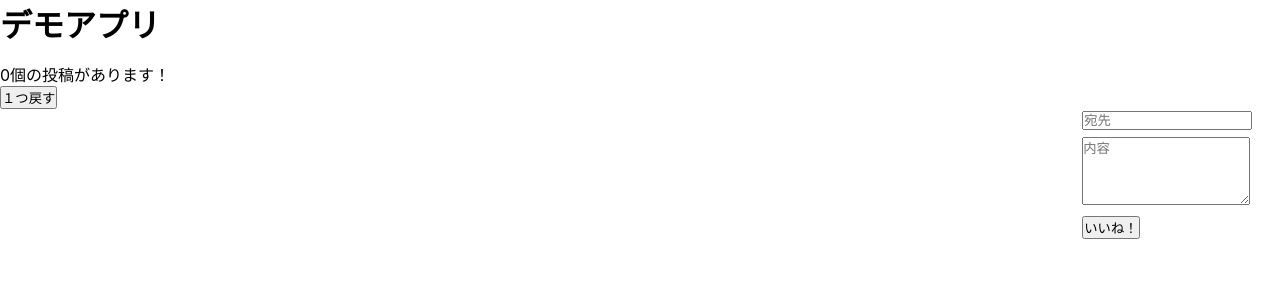
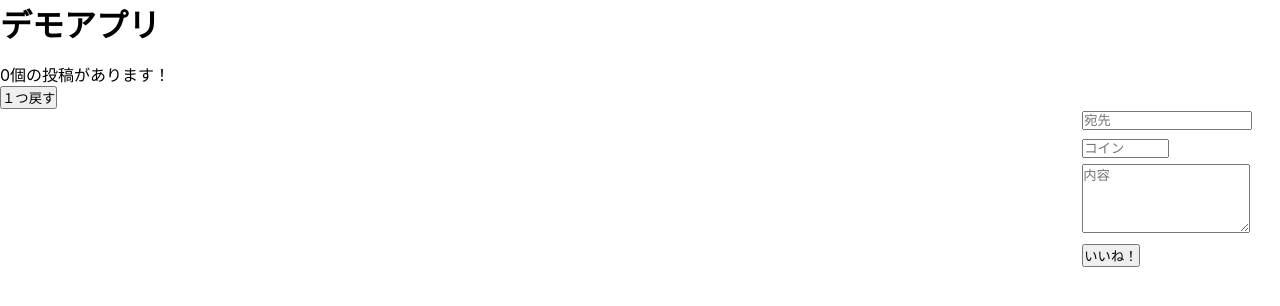
Before and after one commit to slc-hacking-open/e-ne, a React (Create React App) app: page / in a window 1280 px wide. Shown: the top 306 px of the page. Built offline with nearby package versions, Linux system fonts and the light colour scheme.

Commit message:
update: postformをsenderに変更　coin機能を追加

```diff
--- a/src/App.css
+++ b/src/App.css
@@ -15,7 +15,7 @@ header {
   width: 100%;
 }
 
-#post-form {
+#sender {
   flex-basis: 200px;
   margin: 0 1em;
 }
--- a/src/App.tsx
+++ b/src/App.tsx
@@ -2,7 +2,7 @@ import React from "react";
 import "./App.css";
 
 import Posts from "./containers/posts";
-import PostForm from "./containers/post-form";
+import Sender from "./containers/sender";
 
 import Undo from "./containers/undo";
 
@@ -17,7 +17,7 @@ const App: React.FC = () => {
         <div id="posts">
           <Posts />
         </div>
-        <PostForm />
+        <Sender />
       </div>
     </div>
   );
--- a/src/actions/post-form.ts
+++ b/src/actions/sender.ts
@@ -1,5 +1,6 @@
 export const CHANGE_CONTENTS = "CHANGE_CONTENTS";
 export const CHANGE_TO = "CHANGE_TO";
+export const CHANGE_COIN = "CHANGE_COIN";
 export const CLEAR = "CLEAR";
 
 export const changeContents = (contents: string) => ({
@@ -16,11 +17,19 @@ export const changeTo = (to: string) => ({
   }
 });
 
+export const changeCoin = (coin: string) => ({
+  type: CHANGE_COIN as typeof CHANGE_COIN,
+  payload: {
+    coin
+  }
+});
+
 export const clear = () => ({
   type: CLEAR as typeof CLEAR
 });
 
-export type PostFormAction =
+export type SenderAction =
   | ReturnType<typeof changeContents>
   | ReturnType<typeof changeTo>
+  | ReturnType<typeof changeCoin>
   | ReturnType<typeof clear>;
--- a/src/components/post-form.css
+++ b/src/components/sender.css
@@ -1,14 +1,19 @@
-.post-form {
+.sender {
   display: flex;
   flex-direction: column;
 }
 
-.post-form-to {
+.sender-to {
   margin-bottom: 0.5em;
   width: 100%;
 }
 
-.post-form-contents {
+.sender-coin {
+  margin-bottom: 0.5em;
+  width: 50%;
+}
+
+.sender-contents {
   height: 5em;
   margin-bottom: 0.5em;
   width: 100%;
--- a/src/components/post-form.tsx
+++ b/src/components/sender.tsx
@@ -1,35 +1,50 @@
 import React, { FC } from "react";
-import "./post-form.css";
+import "./sender.css";
 
-export interface PostFormProps {
+export interface SenderProps {
   contents?: string;
   to?: string;
+  coin?: string;
   changeContents?: (contents: string) => void;
   changeTo?: (to: string) => void;
+  changeCoin?: (coin: string) => void;
   clear?: () => void;
-  add?: (contents: string, from: string, to: string) => void;
+  add?: (contents: string, from: string, to: string, coin: string) => void;
 }
 
-const PostForm: FC<PostFormProps> = ({
+const Sender: FC<SenderProps> = ({
   contents = "",
   to = "",
+  coin = "",
   changeContents = () => {},
   changeTo = () => {},
+  changeCoin = () => {},
   clear = () => {},
   add = () => {}
 }) => (
-  <div id="post-form">
+  <div id="sender">
     <input
-      className="post-form-to"
+      className="sender-to"
       name="to"
       value={to}
       placeholder="宛先"
       onChange={e => {
+        console.log("to");
         changeTo(e.target.value);
       }}
     />
+    <input
+      className="sender-coin"
+      name="coin"
+      value={coin}
+      placeholder="コイン"
+      onChange={e => {
+        console.log("coin");
+        changeCoin(e.target.value);
+      }}
+    />
     <textarea
-      className="post-form-contents"
+      className="sender-contents"
       name="contents"
       value={contents}
       placeholder="内容"
@@ -42,7 +57,7 @@ const PostForm: FC<PostFormProps> = ({
       onClick={e => {
         if (contents !== "" && to !== "") {
           clear();
-          add(contents, "私", to);
+          add(contents, "私", to, coin);
         }
       }}
     >
@@ -51,4 +66,4 @@ const PostForm: FC<PostFormProps> = ({
   </div>
 );
 
-export default PostForm;
+export default Sender;
--- a/src/containers/post-form.tsx
+++ b/src/containers/sender.tsx
@@ -2,33 +2,37 @@ import { connect } from "react-redux";
 import { Dispatch } from "redux";
 
 import { add } from "../actions/posts";
-import { changeContents, changeTo, clear } from "../actions/post-form";
-import PostForm from "../components/post-form";
+import { changeContents, changeTo, changeCoin, clear } from "../actions/sender";
+import Sender from "../components/sender";
 import { AppState } from "../reducer";
 
 interface StateProps {
   contents: string;
   to: string;
+  coin: string;
 }
 
 interface DispatchProps {
   changeContents: (contents: string) => void;
   changeTo: (contents: string) => void;
+  changeCoin: (contents: string) => void;
   clear: () => void;
-  add: (contents: string, from: string, to: string) => void;
+  add: (contents: string, from: string, to: string, coin: string) => void;
 }
 
 const mapStateToProps = (state: AppState): StateProps => ({
-  contents: state.postForm.contents,
-  to: state.postForm.to
+  contents: state.sender.contents,
+  to: state.sender.to,
+  coin: state.sender.coin
 });
 
 const mapDispatchToProps = (dispatch: Dispatch): DispatchProps => ({
   changeContents: (contents: string) => dispatch(changeContents(contents)),
   changeTo: (to: string) => dispatch(changeTo(to)),
+  changeCoin: (coin: string) => dispatch(changeCoin(coin)),
   clear: () => dispatch(clear()),
   add: (contents: string, from: string, to: string) =>
     dispatch(add(contents, from, to))
 });
 
-export default connect(mapStateToProps, mapDispatchToProps)(PostForm);
+export default connect(mapStateToProps, mapDispatchToProps)(Sender);
--- a/src/reducer.ts
+++ b/src/reducer.ts
@@ -1,10 +1,10 @@
 import { Reducer, combineReducers } from "redux";
 
 import postsReducer from "./reducers/posts-reducer";
-import postFormReducer from "./reducers/post-form-reducer";
+import senderReducer from "./reducers/sender-reducer";
 
 export const rootReducer: Reducer = combineReducers({
   posts: postsReducer,
-  postForm: postFormReducer
+  sender: senderReducer
 });
 export type AppState = ReturnType<typeof rootReducer>;
--- a/src/reducers/post-form-reducer.ts
+++ b/src/reducers/sender-reducer.ts
@@ -1,25 +1,28 @@
 import { Reducer } from "redux";
 import {
-  PostFormAction,
+  SenderAction,
   CHANGE_CONTENTS,
   CHANGE_TO,
+  CHANGE_COIN,
   CLEAR
-} from "../actions/post-form";
+} from "../actions/sender";
 
-export interface PostFormState {
+export interface SenderState {
   contents: string;
   to: string;
+  coin: string;
 }
 
-export const initialState: PostFormState = {
+export const initialState: SenderState = {
   contents: "",
-  to: ""
+  to: "",
+  coin: ""
 };
 
-const postFormReducer: Reducer<PostFormState, PostFormAction> = (
-  state: PostFormState = initialState,
-  action: PostFormAction
-): PostFormState => {
+const SenderReducer: Reducer<SenderState, SenderAction> = (
+  state: SenderState = initialState,
+  action: SenderAction
+): SenderState => {
   switch (action.type) {
     case CHANGE_CONTENTS:
       return {
@@ -30,6 +33,11 @@ const postFormReducer: Reducer<PostFormState, PostFormAction> = (
       return {
         ...state,
         to: action.payload.to
+      };
+    case CHANGE_COIN:
+      return {
+        ...state,
+        coin: action.payload.coin
       };
     case CLEAR:
       return {
@@ -46,4 +54,4 @@ const postFormReducer: Reducer<PostFormState, PostFormAction> = (
   }
 };
 
-export default postFormReducer;
+export default SenderReducer;
```
